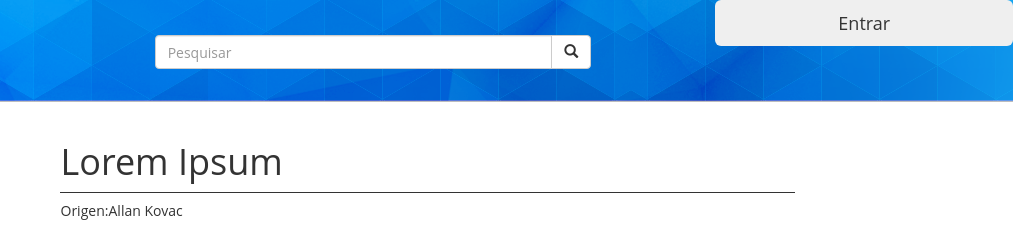
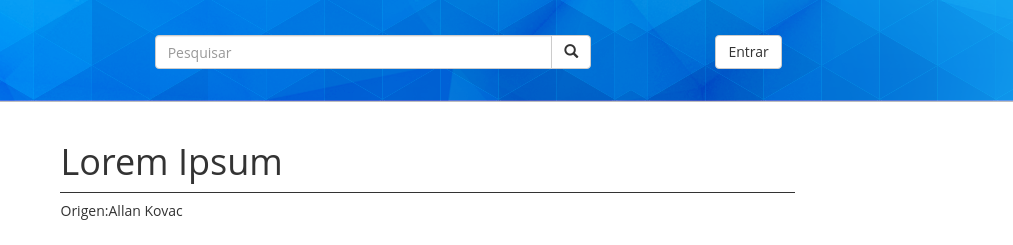
Before and after one commit to allankovac/WikiTurma, a plain HTML site: page index.html in a window 1280 px wide. Shown: the top 245 px of the page, 267-1280 px from the left. Drawn offline with Linux system fonts and the light colour scheme; files whose address does not match are found by name.

Commit message:
Add files via upload

```diff
--- a/css/style.css
+++ b/css/style.css
@@ -6,6 +6,7 @@ li{background-color:#2476ff;}
 body{font-family: "open sans",sans-serif;}
 header.header{background:url("../img/header.png");width:100%;height:100%;}
 header form.pesquisa{padding-top: 35px;}
+div.botaoEntrar button{margin-top:35px;}
 nav#menuNavegacao{font-size:14px; font-family:"dinengschriftregular",sans-serif;font-weight:bold;}
 nav#menuNavegacao ul.menu > li.menuLi{background-color:#428bca ;text-align: center;}
 nav#menuNavegacao ul.menu > li:hover{background-color:#2476ff;}
--- a/index.html
+++ b/index.html
@@ -28,8 +28,8 @@
                             </form>
                         </div>
                     </div>
-                    <div class="col-md-offset-1 col-md-3">
-                        <button type="button" class="btn btn-secondary btn-lg btn-block">Entrar</button>
+                    <div class="col-md-offset-1 col-md-3 botaoEntrar">
+                        <button type="button" class="btn btn-default bt-lg">Entrar</button>
                     </div>
                 </div>
             </header>
```
